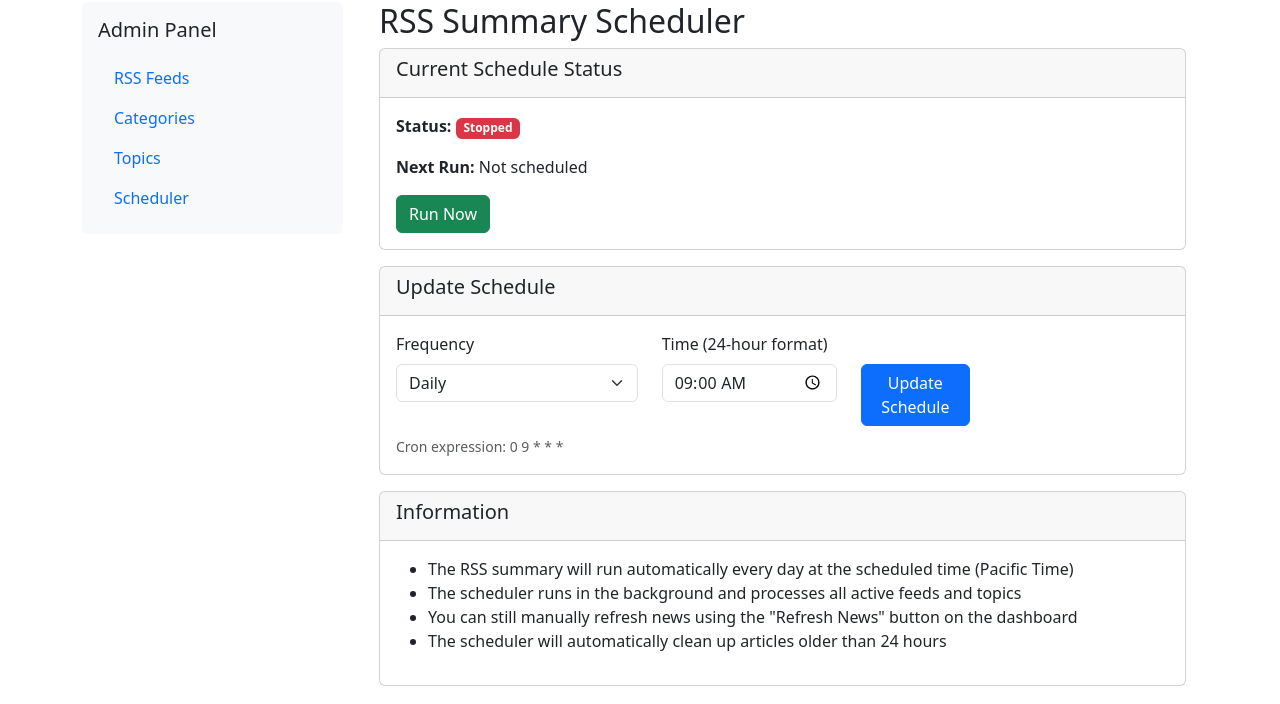
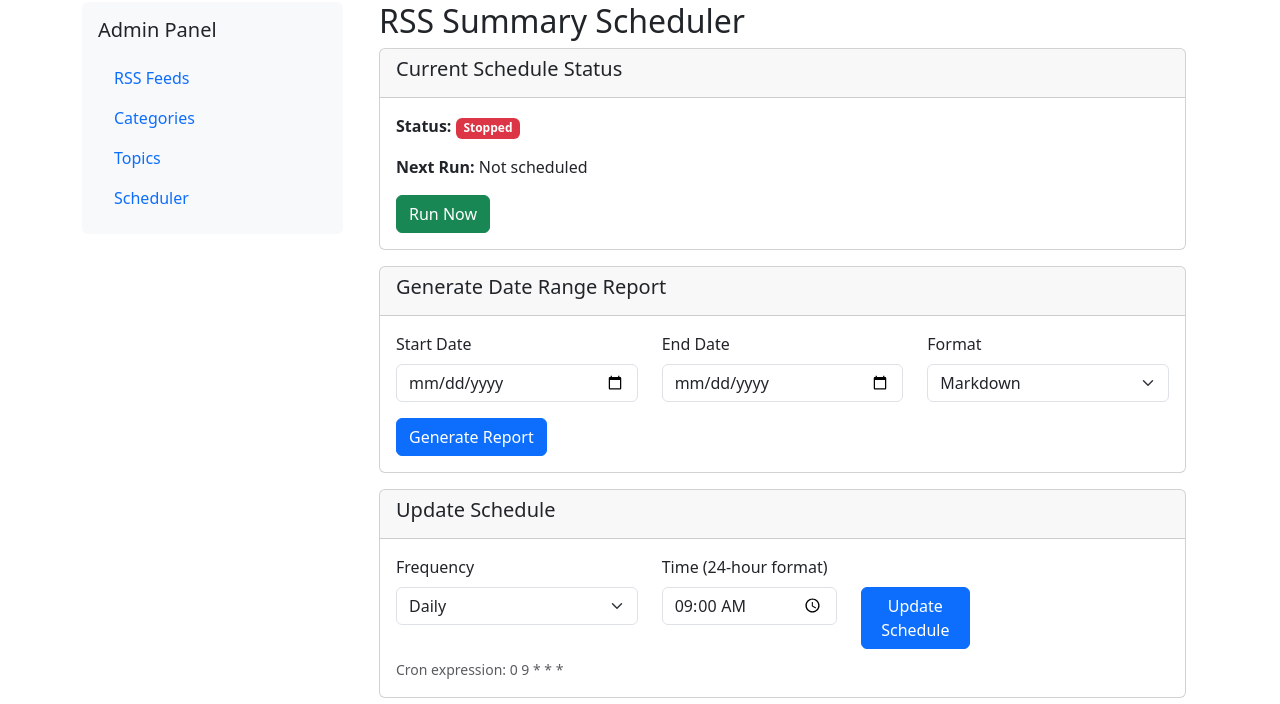
Before and after one commit to tjblavakumar/RSS_Summarizer, a Flask app: template templates/admin_scheduler.html in a window 1280 px wide. Shown: the part 96-800 px from the top of the page. Run offline with Flask 3, Linux system fonts and the light colour scheme; the template is opened without the code that fills it, so the values that code supplies are empty.

Commit message:
Add date range report functionality to scheduler page

```diff
--- a/templates/admin_scheduler.html
+++ b/templates/admin_scheduler.html
@@ -40,7 +40,38 @@
                     <div class="mt-3">
                         <a href="{{ url_for('run_scheduler_now') }}" class="btn btn-success">Run Now</a>
                     </div>
+                </div>
+            </div>
 
+            <div class="card mt-3">
+                <div class="card-header">
+                    <h5>Generate Date Range Report</h5>
+                </div>
+                <div class="card-body">
+                    <form method="POST" action="{{ url_for('generate_date_range_report') }}">
+                        <div class="row">
+                            <div class="col-md-4">
+                                <label for="start_date" class="form-label">Start Date</label>
+                                <input type="date" class="form-control" id="start_date" name="start_date" required>
+                            </div>
+                            <div class="col-md-4">
+                                <label for="end_date" class="form-label">End Date</label>
+                                <input type="date" class="form-control" id="end_date" name="end_date" required>
+                            </div>
+                            <div class="col-md-4">
+                                <label for="format" class="form-label">Format</label>
+                                <select class="form-select" id="format" name="format">
+                                    <option value="markdown">Markdown</option>
+                                    <option value="html">HTML</option>
+                                </select>
+                            </div>
+                        </div>
+                        <div class="row mt-3">
+                            <div class="col-12">
+                                <button type="submit" class="btn btn-primary">Generate Report</button>
+                            </div>
+                        </div>
+                    </form>
                 </div>
             </div>
 
@@ -108,12 +139,10 @@
                         const weekdaySection = document.getElementById('weekday-section');
                         const cronPreview = document.getElementById('cron-preview');
 
-                        // Hide all sections first
                         timeSection.style.display = 'none';
                         intervalSection.style.display = 'none';
                         weekdaySection.style.display = 'none';
 
-                        // Show relevant sections and update cron preview
                         switch(frequency) {
                             case 'daily':
                                 timeSection.style.display = 'block';
@@ -134,51 +163,7 @@
                                 break;
                         }
                     }
-
-                    // Update cron preview when time or interval changes
-                    document.getElementById('time').addEventListener('change', updateCronPreview);
-                    document.getElementById('interval').addEventListener('change', updateCronPreview);
-                    document.getElementById('weekday').addEventListener('change', updateCronPreview);
-
-                    function updateCronPreview() {
-                        const frequency = document.getElementById('frequency').value;
-                        const time = document.getElementById('time').value;
-                        const interval = document.getElementById('interval').value;
-                        const weekday = document.getElementById('weekday').value;
-                        const cronPreview = document.getElementById('cron-preview');
-
-                        let [hour, minute] = time ? time.split(':') : ['9', '0'];
-
-                        switch(frequency) {
-                            case 'daily':
-                                cronPreview.textContent = `Cron expression: ${minute} ${hour} * * *`;
-                                break;
-                            case 'hourly':
-                                cronPreview.textContent = `Cron expression: 0 */${interval} * * *`;
-                                break;
-                            case 'weekdays':
-                                cronPreview.textContent = `Cron expression: ${minute} ${hour} * * 1-5`;
-                                break;
-                            case 'weekly':
-                                cronPreview.textContent = `Cron expression: ${minute} ${hour} * * ${weekday}`;
-                                break;
-                        }
-                    }
                     </script>
-                </div>
-            </div>
-
-            <div class="card mt-3">
-                <div class="card-header">
-                    <h5>Information</h5>
-                </div>
-                <div class="card-body">
-                    <ul>
-                        <li>The RSS summary will run automatically every day at the scheduled time (Pacific Time)</li>
-                        <li>The scheduler runs in the background and processes all active feeds and topics</li>
-                        <li>You can still manually refresh news using the "Refresh News" button on the dashboard</li>
-                        <li>The scheduler will automatically clean up articles older than 24 hours</li>
-                    </ul>
                 </div>
             </div>
         </div>
```
Also changed, not shown: output_generators.py (+29 -5 lines), news.db.
